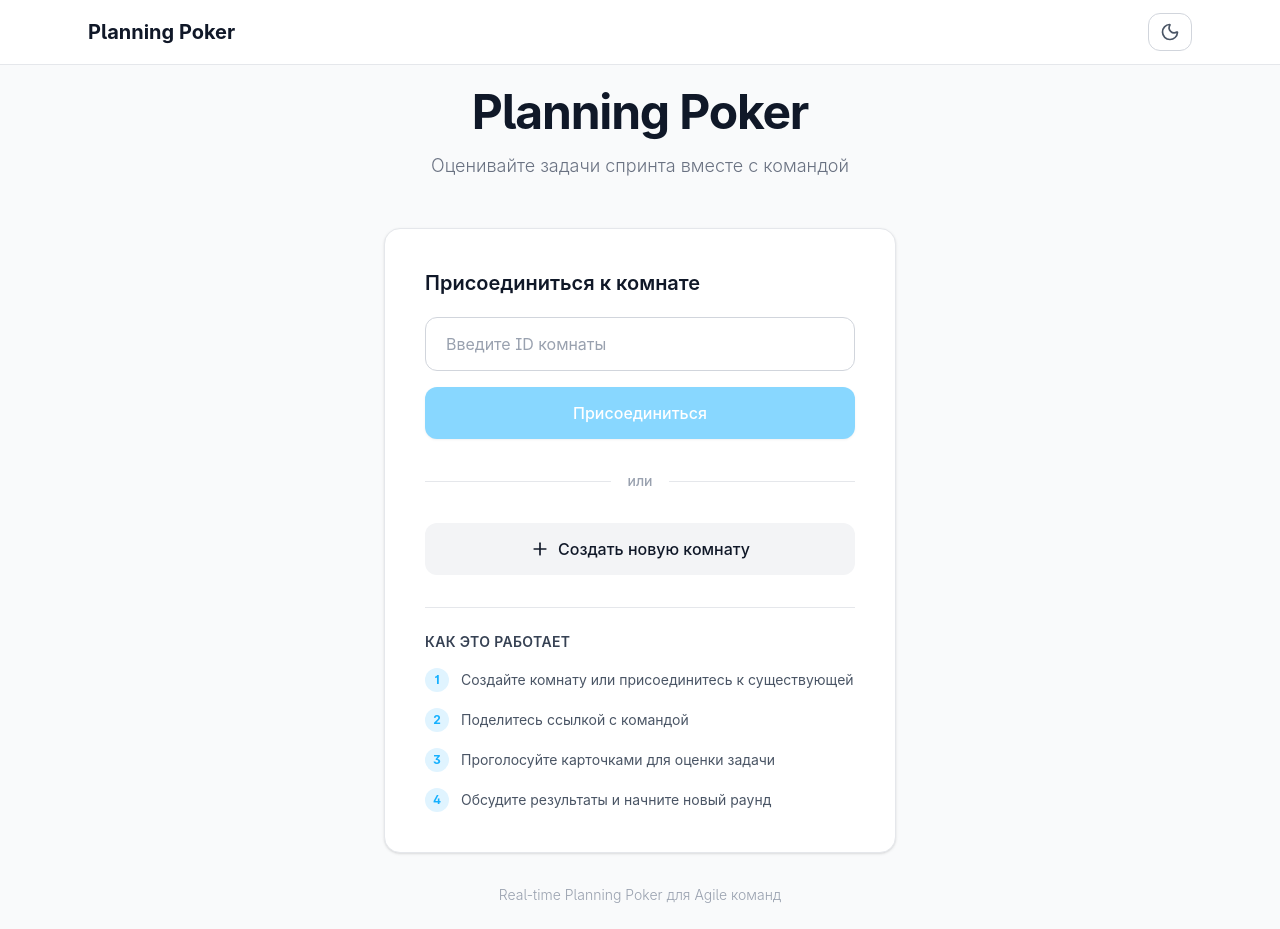
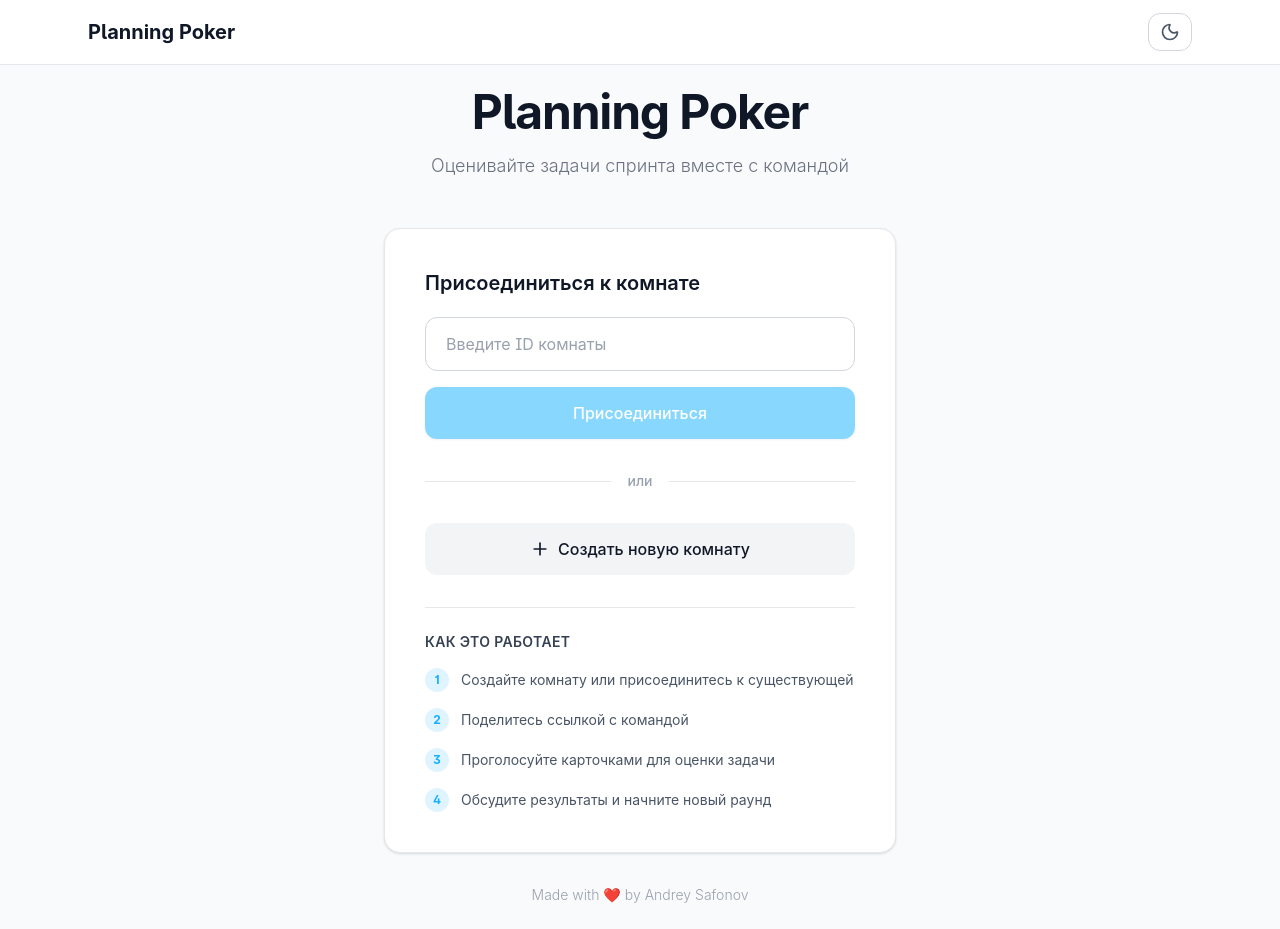
Before and after one commit to dstuff/planning-poker-ai, a Next.js app: page / in a window 1280 px wide. Built offline with nearby package versions, Linux system fonts and the light colour scheme.

Commit message:
Added own footer

```diff
--- a/package.json
+++ b/package.json
@@ -3,7 +3,7 @@
   "version": "0.1.0",
   "private": true,
   "scripts": {
-    "dev": "concurrently \"npm run server\" \"next dev\"",
+    "dev": "concurrently \"npm run server\" \"next dev --port 4000\"",
     "build": "next build",
     "start": "concurrently \"npm run server\" \"next start\"",
     "lint": "next lint",
--- a/src/app/page.tsx
+++ b/src/app/page.tsx
@@ -121,7 +121,7 @@ export default function Home() {
         </div>
 
         <p className="text-center text-sm text-gray-400 dark:text-gray-500 mt-8 font-light">
-          Real-time Planning Poker для Agile команд
+          Made with ❤️ by Andrey Safonov
         </p>
       </div>
     </main>
```
